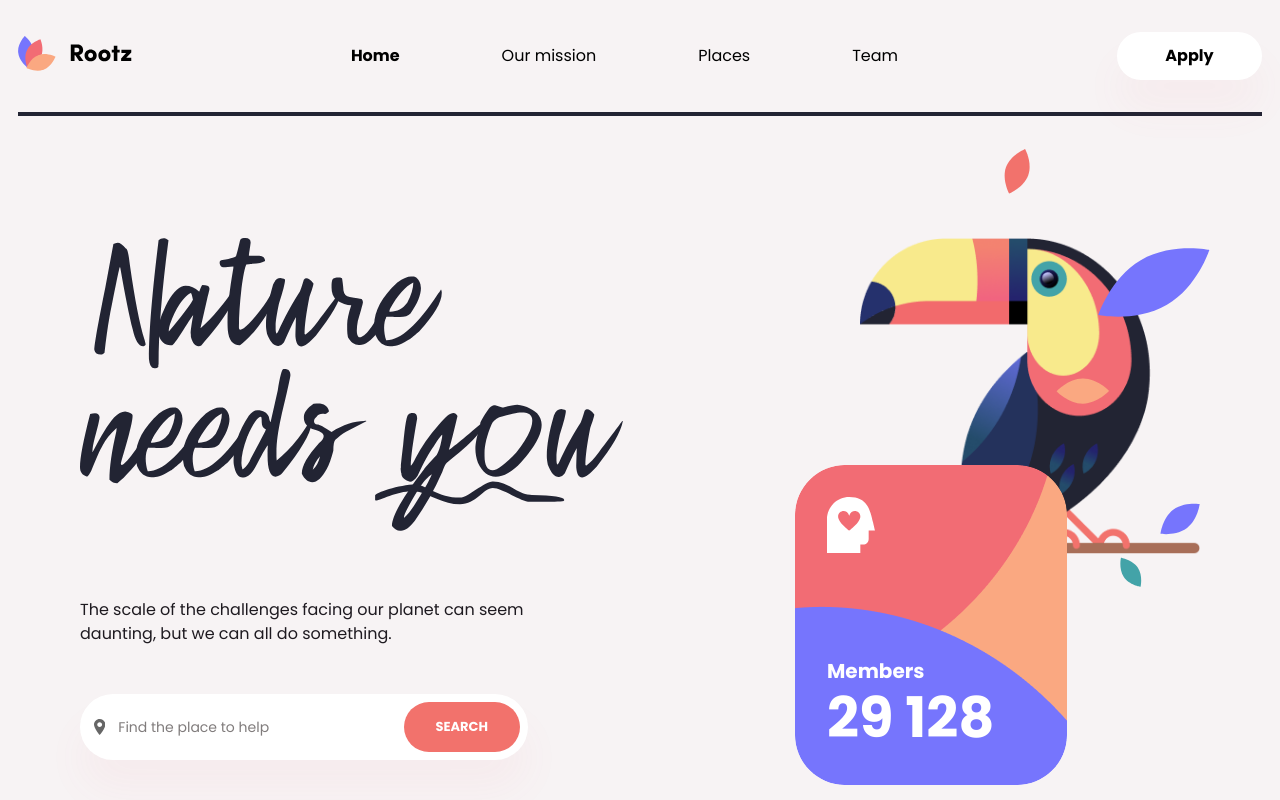
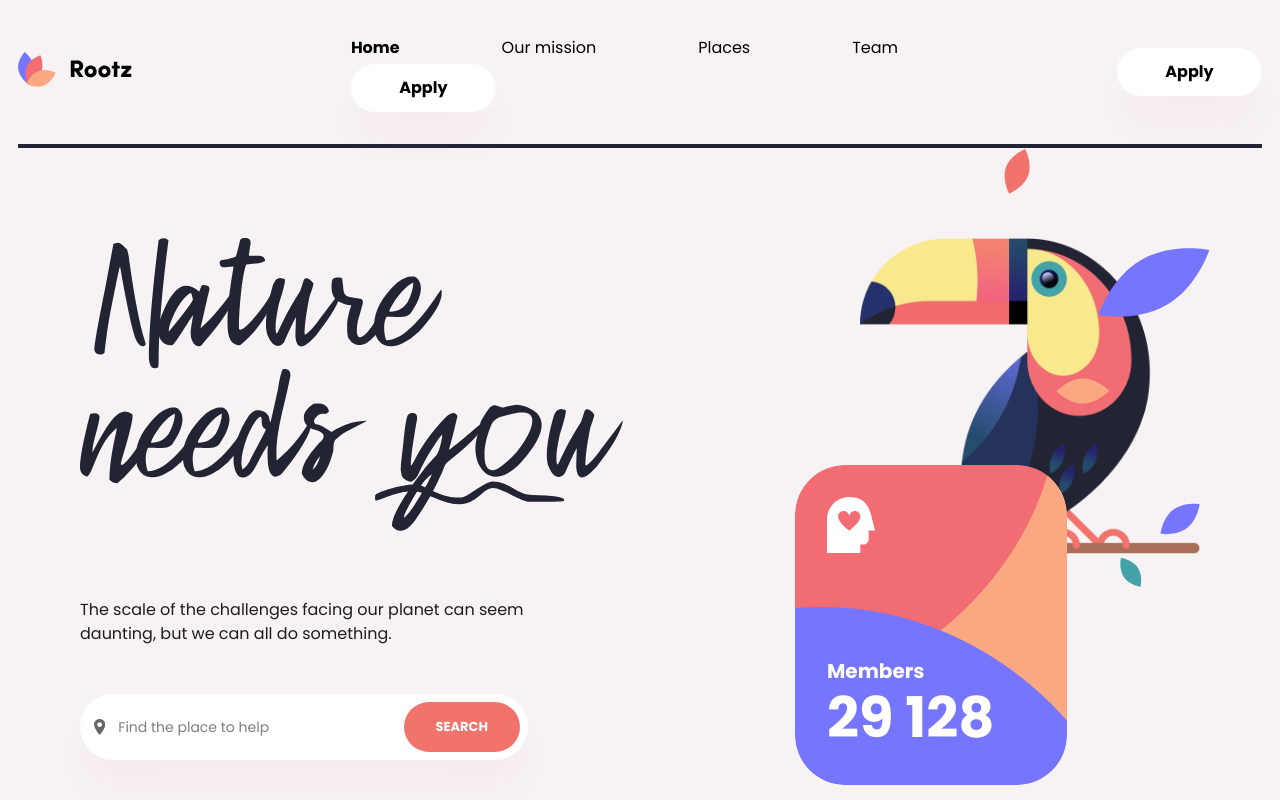
Before and after one commit to MaxWalex/rootz, a React (Create React App) app: page / in a window 1280 px wide. Shown: the top 800 px of the page. Built offline with nearby package versions, Linux system fonts and the light colour scheme.

Commit message:
beauty code

```diff
--- a/src/components/header/Menu.jsx
+++ b/src/components/header/Menu.jsx
@@ -7,20 +7,23 @@ function Menu() {
     {name: 'Team', isActive: false, id: 4, aosDelay: '1100'}
   ]
 
+  const menuContent = menu.map(({name, isActive, id, aosDelay}) => {
+                          return <li
+                                    data-aos="fade-down"
+                                    data-aos-duration="1500"
+                                    data-aos-delay={aosDelay}
+                                    key={id}
+                                    className={isActive ? 'active' : ''}>
+                                      <a href='#'>{name}</a>
+                                    </li>
+                        })
+
   return (
     <nav>
       <ul>
-        {menu.map(({name, isActive, id, aosDelay}) => {
-          return <li
-                    data-aos="fade-down"
-                    data-aos-duration="1500"
-                    data-aos-delay={aosDelay}
-                    key={id}
-                    className={isActive ? 'active' : ''}>
-                      <a href='#'>{name}</a>
-                    </li>
-        })}
+        {menuContent}
       </ul>
+      <a href="#" class="header_button">Apply</a>
     </nav>
   )
 }
```
